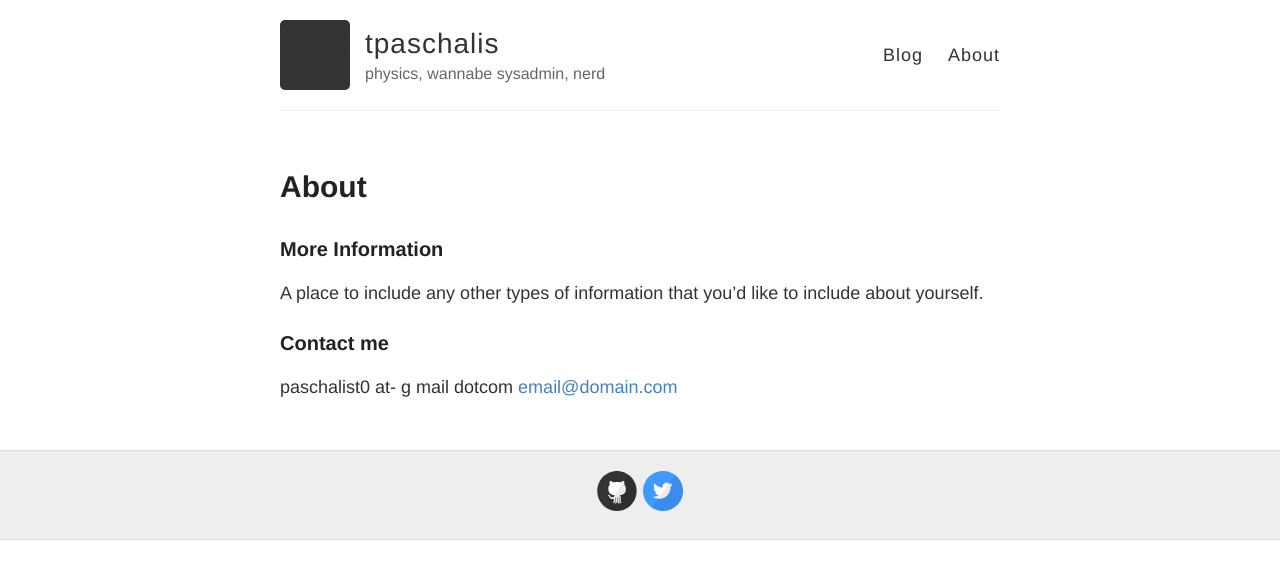
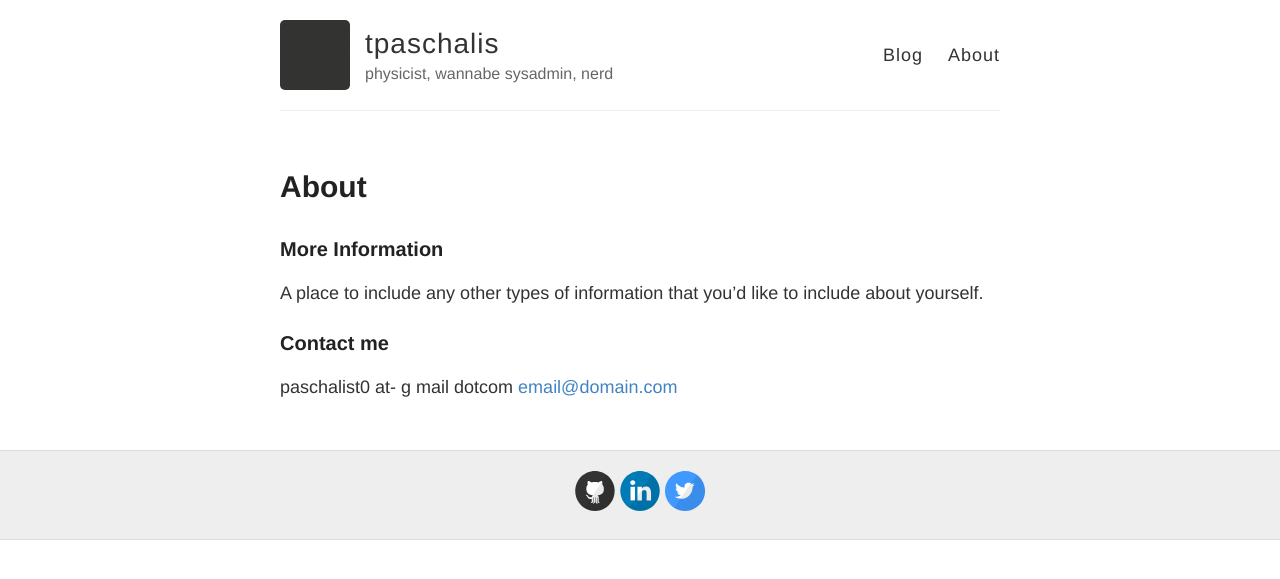
Before and after one commit to tpaschalis/tpaschalis.github.io, a Jekyll site: the page built from about.md, in a window 1280 px wide. Shown: the top 579 px of the page. Built offline with Jekyll 4.4.1, drawn with Linux system fonts in a browser that asks for light colours.

Commit message:
End-of-day cleanup

```diff
--- a/_config.yml
+++ b/_config.yml
@@ -6,7 +6,7 @@
 name: tpaschalis
 
 # Short bio or description (displayed in the header)
-description: physics, wannabe sysadmin, nerd
+description: physicist, wannabe sysadmin, nerd
 
 # URL of your avatar or profile pic (you could use your GitHub profile pic)
 avatar: https://raw.githubusercontent.com/tpaschalis/tpaschalis.github.io/master/images/profileAvatar.png
@@ -23,7 +23,7 @@ footer-links:
   flickr:
   github: tpaschalis
   instagram:
-  linkedin:
+  linkedin: in/paschalis-tsilias/
   pinterest:
   rss: # just type anything here for a working RSS icon
   twitter: tpaschalis_
```
